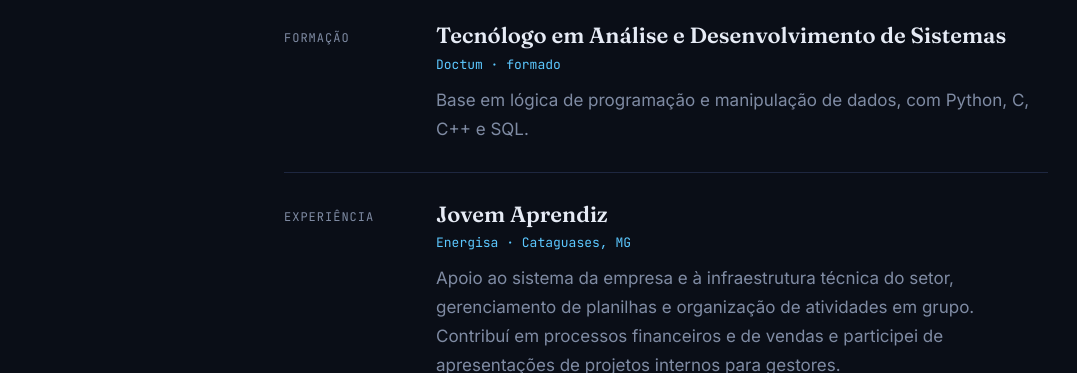
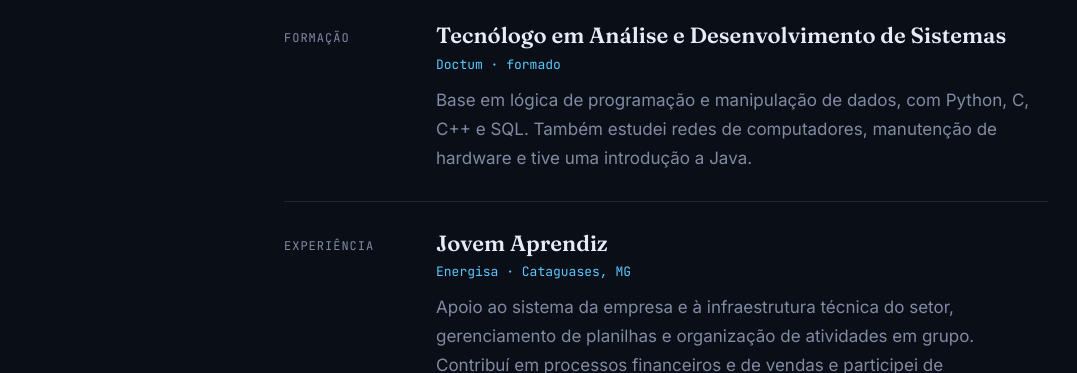
Before and after one commit to YuriSilvaaa/Portfolio-Pessoal, a plain HTML site: page index.html in a window 1280 px wide. Shown: the part 772-1145 px from the top of the page, without its empty margins (100-1177 px from the left). Drawn offline with Linux system fonts and the light colour scheme.

Commit message:
Detalha a formação com redes, hardware e Java

```diff
--- a/index.html
+++ b/index.html
@@ -74,7 +74,7 @@
           <div>
             <h3>Tecnólogo em Análise e Desenvolvimento de Sistemas</h3>
             <p class="meta">Doctum · formado</p>
-            <p>Base em lógica de programação e manipulação de dados, com Python, C, C++ e SQL.</p>
+            <p>Base em lógica de programação e manipulação de dados, com Python, C, C++ e SQL. Também estudei redes de computadores, manutenção de hardware e tive uma introdução a Java.</p>
           </div>
         </li>
 
```
Also changed, not shown: docs/preview.jpg, 1 other file.
